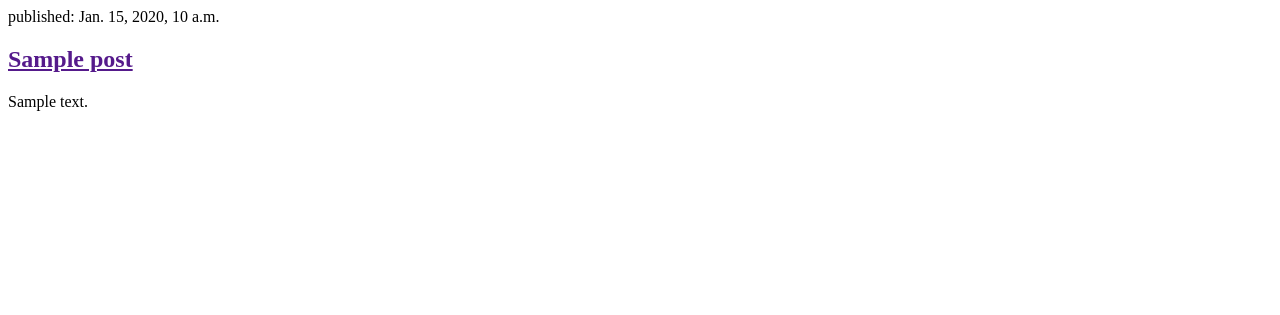
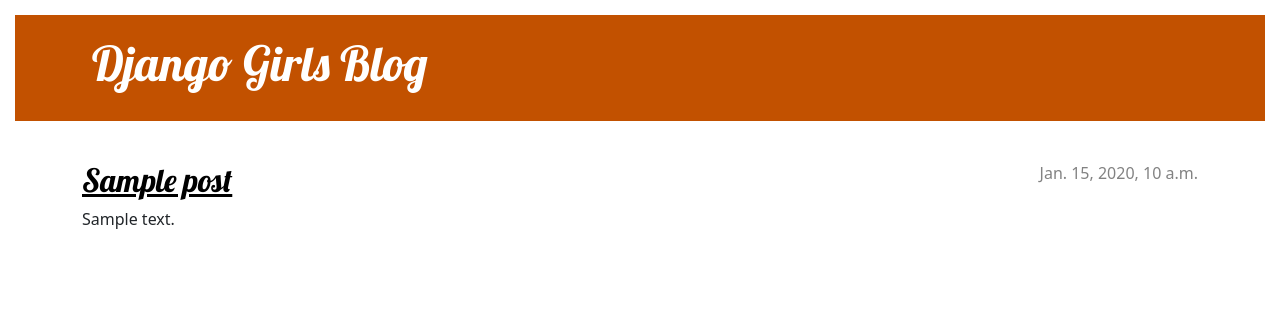
Before and after one commit to Harsh151200/Basic-Django-Blog, a Django app: page / in a window 1280 px wide. Shown: the top 315 px of the page. Run offline with Django 3.2, Linux system fonts and the light colour scheme; tables that the repository leaves empty hold one stand-in row (values such as "Sample post").

Commit message:
Adding view and template along with CSS

```diff
--- /dev/null
+++ b/blog/static/css/blog.css
@@ -0,0 +1,74 @@
+.page-header {
+    background-color: #C25100;
+    margin-top: 0;
+    margin-bottom: 40px;
+    padding: 20px 20px 20px 40px;
+}
+
+.page-header h1,
+.page-header h1 a,
+.page-header h1 a:visited,
+.page-header h1 a:active {
+    color: #ffffff;
+    font-size: 36pt;
+    text-decoration: none;
+}
+
+body {
+    padding: 15px;
+}
+
+h1,
+h2,
+h3,
+h4 {
+    font-family: 'Lobster', cursive;
+}
+
+.date {
+    color: #828282;
+}
+
+.save {
+    float: right;
+}
+
+.post-form textarea,
+.post-form input {
+    width: 100%;
+}
+
+.top-menu,
+.top-menu:hover,
+.top-menu:visited {
+    color: #ffffff;
+    float: right;
+    font-size: 26pt;
+    margin-right: 20px;
+}
+
+.post {
+    margin-bottom: 70px;
+}
+
+.post h2 a,
+.post h2 a:visited {
+    color: #000000;
+}
+
+.post>.date,
+.post>.actions {
+    float: right;
+}
+
+.btn-default,
+.btn-default:visited {
+    color: #C25100;
+    background: none;
+    border-color: #C25100;
+}
+
+.btn-default:hover {
+    color: #FFFFFF;
+    background-color: #C25100;
+}
--- /dev/null
+++ b/blog/templates/blog/base.html
@@ -0,0 +1,40 @@
+{% load static %}
+<!DOCTYPE html>
+<html lang="en">
+
+<head>
+    <meta charset="UTF-8">
+    <title>Harsh's Blog</title>
+    <link href="https://cdn.jsdelivr.net/npm/bootstrap@5.0.0-beta3/dist/css/bootstrap.min.css" rel="stylesheet" integrity="sha384-eOJMYsd53ii+scO/bJGFsiCZc+5NDVN2yr8+0RDqr0Ql0h+rP48ckxlpbzKgwra6" crossorigin="anonymous">
+    <link rel="stylesheet" href="{% static 'css/blog.css' %}">
+    <link href="//fonts.googleapis.com/css?family=Lobster&subset=latin,latin-ext" rel="stylesheet" type="text/css">
+
+</head>
+
+<body>
+
+    <body>
+        <header class="page-header">
+            <div class="container">
+                <h1><a href="/">Django Girls Blog</a></h1>
+            </div>
+        </header>
+        <main class="container">
+            <div class="row">
+                <div class="col">
+                    {% block content %} {% endblock %}
+                </div>
+            </div>
+        </main>
+        <main class="container">
+            <div class="row">
+                <div class="col">
+                    {% block second %} {% endblock %}
+                </div>
+            </div>
+        </main>
+    </body>
+
+</body>
+
+</html>
--- a/blog/templates/blog/post_list.html
+++ b/blog/templates/blog/post_list.html
@@ -1,17 +1,9 @@
-<!DOCTYPE html>
-<html lang="en">
-<head>
-    <meta charset="UTF-8">
-    <title>Harsh's Blog</title>
-</head>
-<body>
-    {% for post in posts %}
-    <article>
-        <time>published: {{ post.published_date }}</time>
-        <h2><a href="">{{ post.title }}</a></h2>
-        <p>{{ post.text|linebreaksbr }}</p>
-    </article>
-    {% endfor %}
-
-</body>
-</html>
+{% extends 'blog/base.html' %} {% block content %} {% for post in posts %}
+<article class="post">
+    <time class="date">
+                {{ post.published_date }}
+            </time>
+    <h2><a href="{% url 'post_detail' pk=post.pk %}">{{ post.title }}</a></h2>
+    <p>{{ post.text|linebreaksbr }}</p>
+</article>
+{% endfor %} {% endblock %}
--- a/blog/urls.py
+++ b/blog/urls.py
@@ -1,9 +1,8 @@
 from django.urls import path
 from . import views
 
-from django.urls import path
-from . import views
 
 urlpatterns = [
     path('', views.post_list, name='post_list'),
+    path('post/<int:pk>/', views.post_detail, name='post_detail'),
 ]
--- a/blog/views.py
+++ b/blog/views.py
@@ -1,4 +1,4 @@
-from django.shortcuts import render
+from django.shortcuts import render,get_object_or_404
 from .models import Post
 from django.utils import timezone
 
@@ -6,3 +6,7 @@
 def post_list(request):
     posts = Post.objects.filter(published_date__lte=timezone.now()).order_by('published_date')
     return render(request, 'blog/post_list.html', {'posts': posts})
+
+def post_detail(request,pk):
+    post = get_object_or_404(Post,pk=pk)
+    return render(request, 'blog/post_detail.html', {'post': post})
```
Also changed, not shown: blog/templates/blog/post_detail.html (added, +10 -0 lines).
